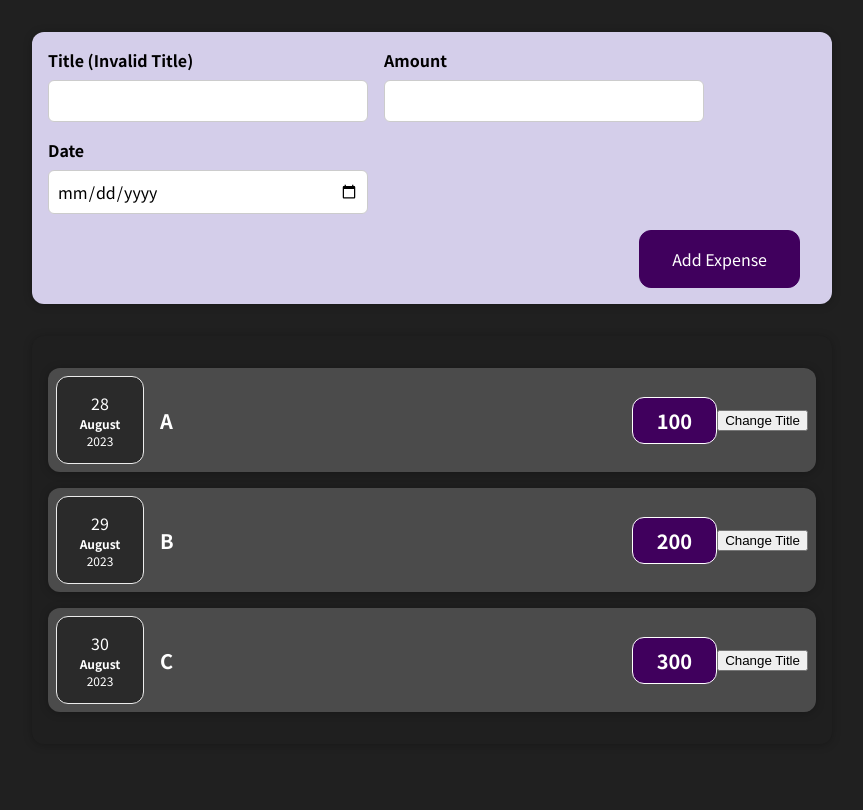
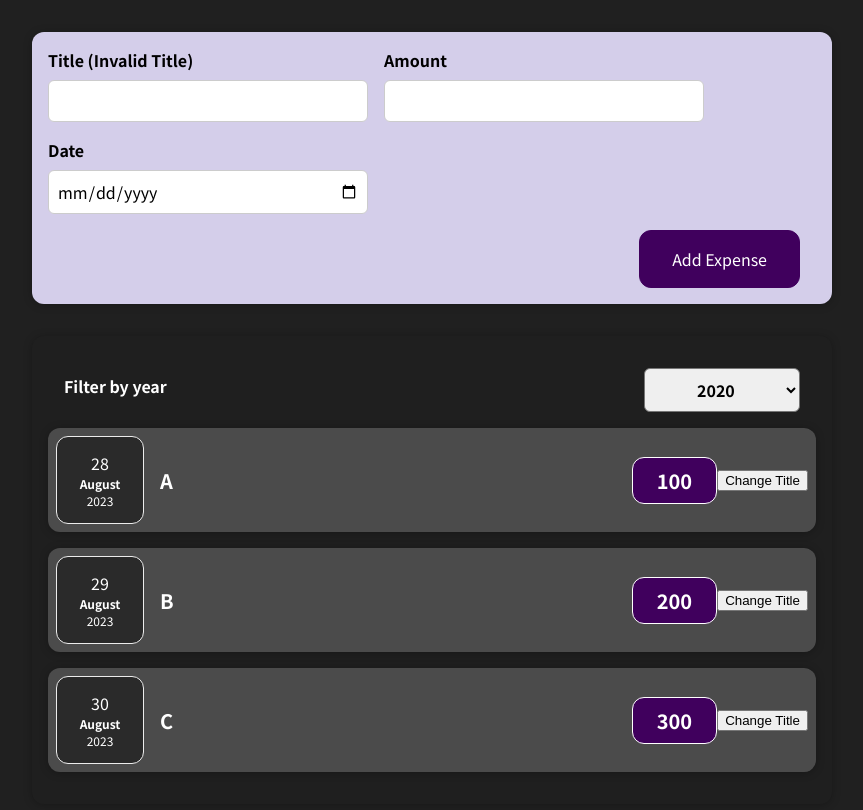
Before and after one commit to RicardoXXXXXX/Expense-System, a React (Create React App) app: page / in a window 1280 px wide. Shown: the top 810 px of the page, without its empty margins (208-1071 px from the left). Built offline with nearby package versions, Linux system fonts and the light colour scheme.

Commit message:
Add Expense Filter

```diff
--- a/src/components/Expense/Expenses.js
+++ b/src/components/Expense/Expenses.js
@@ -1,9 +1,11 @@
 import "./Expenses.css";
 import ExpenseItem from "./ExpenseItem";
 import Card from "./Card";
+import ExpensesFilter from "./ExpensesFilter";
 const Expenses = (props) => {
   return (
     <Card className="expenses">
+      <ExpensesFilter />
       <ExpenseItem
         title={props.expenses[0].title}
         amount={props.expenses[0].anount}
--- /dev/null
+++ b/src/components/Expense/ExpensesFilter.css
@@ -0,0 +1,24 @@
+.expenses-filter {
+  color: white;
+  padding: 0 1rem;
+}
+
+.expenses-filter__control {
+  display: flex;
+  width: 100%;
+  align-items: center;
+  justify-content: space-between;
+  margin: 1rem 0;
+}
+
+.expenses-filter label {
+  font-weight: bold;
+  margin-bottom: 0.5rem;
+}
+
+.expenses-filter select {
+  font: inherit;
+  padding: 0.5rem 3rem;
+  font-weight: bold;
+  border-radius: 6px;
+}
--- /dev/null
+++ b/src/components/Expense/ExpensesFilter.js
@@ -0,0 +1,21 @@
+import React from "react";
+
+import "./ExpensesFilter.css";
+
+const ExpensesFilter = () => {
+  return (
+    <div className="expenses-filter">
+      <div className="expenses-filter__control">
+        <label>Filter by year</label>
+        <select>
+          <option value="2022">2020</option>
+          <option value="2021">2021</option>
+          <option value="2020">2022</option>
+          <option value="2019">2023</option>
+        </select>
+      </div>
+    </div>
+  );
+};
+
+export default ExpensesFilter;
```
